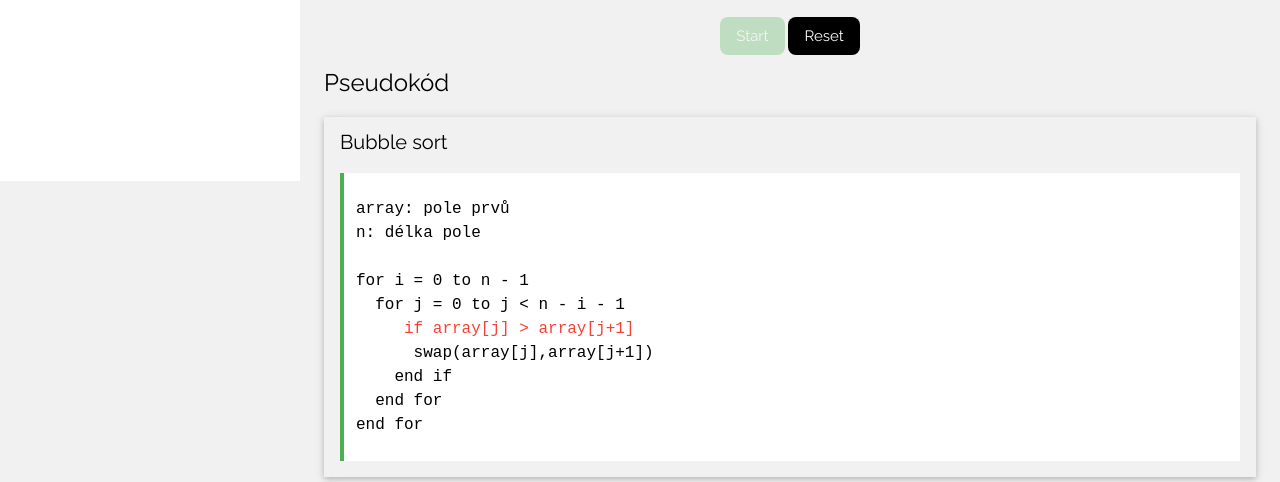
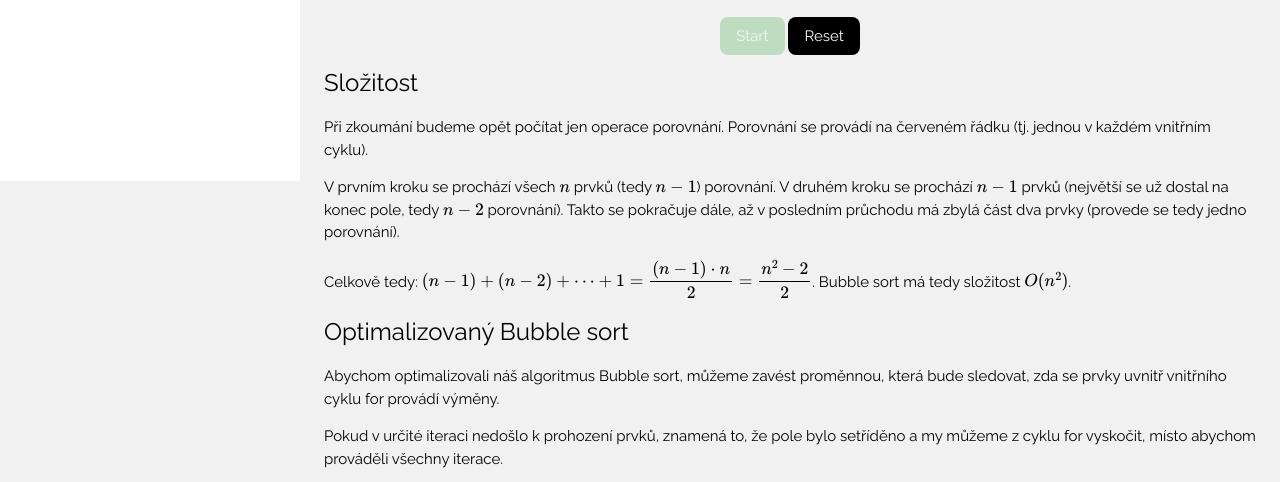
Before and after one commit to ddohnal/Sorting_algorithms, a plain HTML site: page Bubble_sort/bubble_sort.html in a window 1280 px wide. Shown: the part 619-1101 px from the top of the page. Drawn offline with nearby package versions, Linux system fonts and the light colour scheme.

Commit message:
code removed

```diff
--- a/Bubble_sort/bubble_sort.html
+++ b/Bubble_sort/bubble_sort.html
@@ -110,21 +110,7 @@ canvas{
             </div>
 
 
-            <h3>Pseudokód</h3>
-            <div class="w3-panel w3-card w3-light-grey">
-                  <h4>Bubble sort</h4>
-                  <div class="w3-code">
-                    <pre class="tab">
-array: pole prvů
-n: délka pole
 
-for i = 0 to n - 1
-  for j = 0 to j < n - i - 1<div class="w3-text-red">     if array[j] > array[j+1] </div>      swap(array[j],array[j+1])
-    end if
-  end for
-end for
-</pre>
-                  </div>
             </div>
             <h3>Složitost</h3>
             <p>Při zkoumání budeme opět počítat jen operace porovnání. Porovnání se provádí na červeném řádku (tj. jednou v každém vnitřním cyklu).</p>
```
